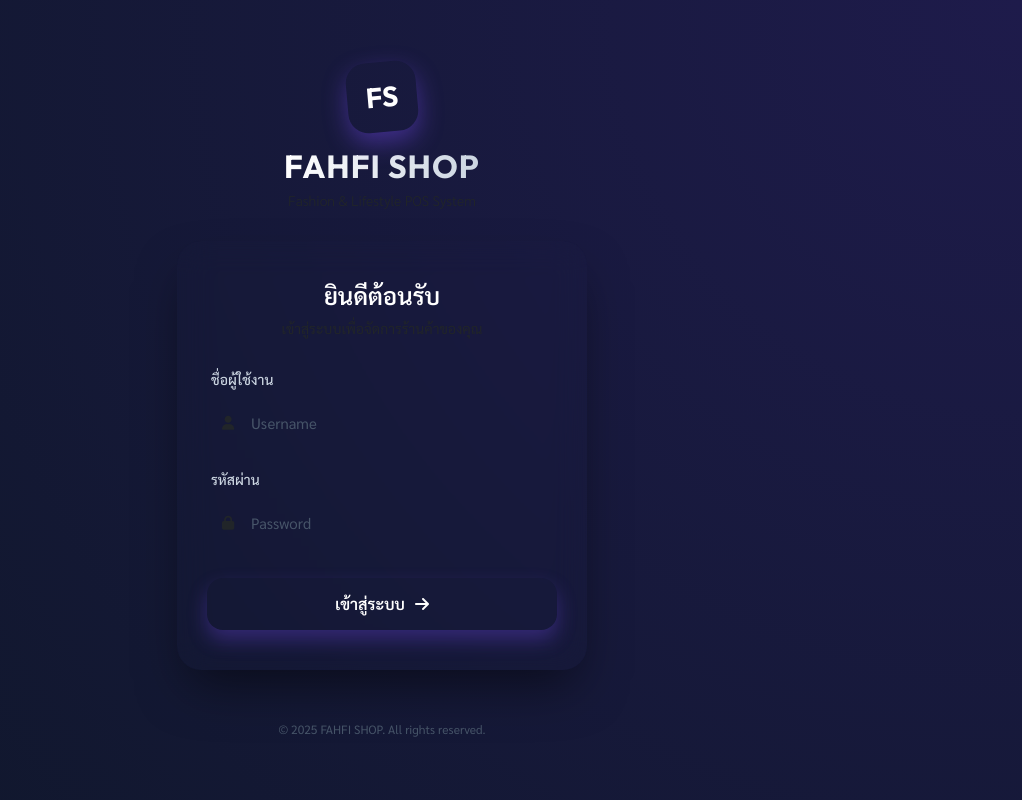
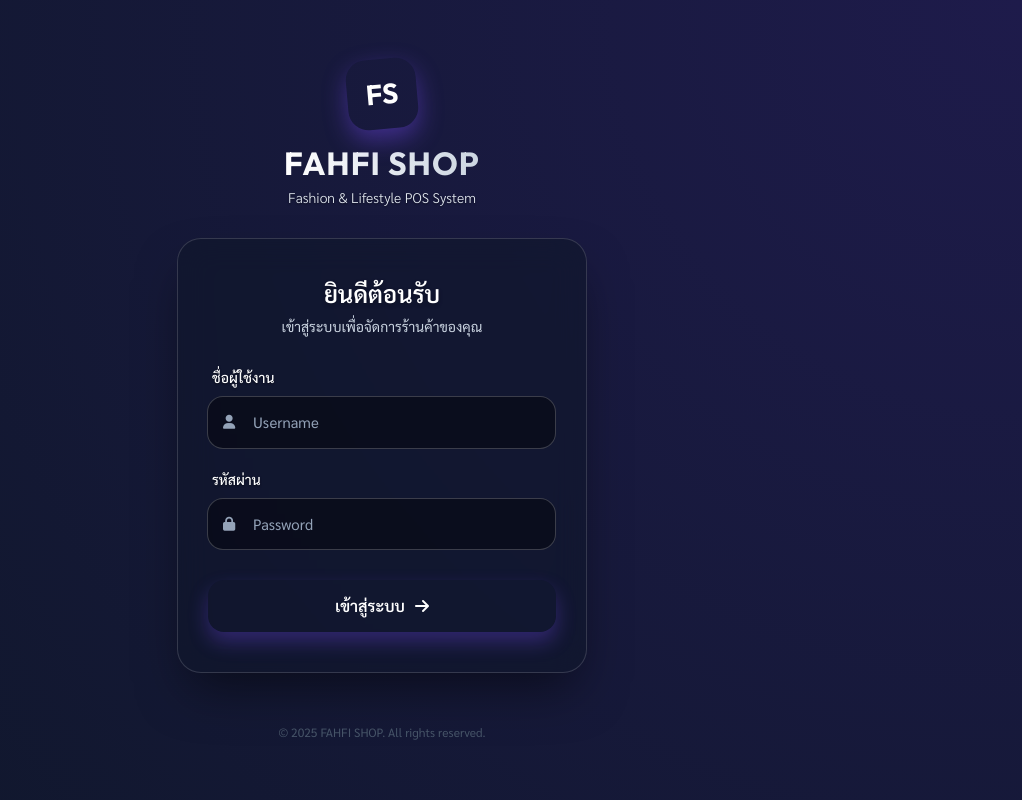
Before and after one commit to Amp-Apirak/fahfi_shop, a Nuxt app in the folder frontend/: page /login in a window 1280 px wide. Shown: the whole page, without its empty margins (258-1280 px from the left). Built offline with nearby package versions, Linux system fonts and the light colour scheme.

Commit message:
feat: Add new login page with modern glassmorphism UI and basic authentication.

```diff
--- a/frontend/app/pages/login.vue
+++ b/frontend/app/pages/login.vue
@@ -230,18 +230,19 @@ const handleLogin = async () => {
 
 .brand-subtitle {
   margin: 5px 0 0;
-  color: var(--text-muted);
+  color: #e2e8f0; /* Lighter text */
   font-size: 14px;
   font-weight: 300;
+  text-shadow: 0 1px 2px rgba(0,0,0,0.5);
 }
 
 /* Glass Card */
 .card-glass {
   width: 100%;
-  background: var(--glass-bg);
+  background: rgba(15, 23, 42, 0.6); /* Darker semi-transparent bg for better contrast */
   backdrop-filter: blur(16px);
   -webkit-backdrop-filter: blur(16px);
-  border: 1px solid var(--glass-border);
+  border: 1px solid rgba(255, 255, 255, 0.15);
   border-radius: 24px;
   padding: 40px 30px;
   box-shadow: 0 25px 50px -12px rgba(0, 0, 0, 0.5);
@@ -257,12 +258,13 @@ const handleLogin = async () => {
   font-size: 24px;
   font-weight: 600;
   margin: 0 0 8px;
-  color: white;
+  color: #ffffff;
+  text-shadow: 0 2px 4px rgba(0,0,0,0.3);
 }
 
 .card-header p {
   font-size: 14px;
-  color: var(--text-muted);
+  color: #cbd5e1; /* Lighter text */
   margin: 0;
 }
 
@@ -282,8 +284,9 @@ const handleLogin = async () => {
 .input-group label {
   font-size: 14px;
   font-weight: 500;
-  color: #cbd5e1;
+  color: #ffffff; /* Pure white for labels */
   margin-left: 4px;
+  text-shadow: 0 1px 2px rgba(0,0,0,0.5);
 }
 
 .input-wrapper {
@@ -295,19 +298,20 @@ const handleLogin = async () => {
 .input-icon {
   position: absolute;
   left: 16px;
-  color: var(--text-muted);
+  color: #94a3b8;
   font-size: 14px;
   pointer-events: none;
   transition: color 0.3s ease;
+  z-index: 10;
 }
 
 .input-wrapper input {
   width: 100%;
   padding: 14px 16px 14px 45px;
-  background: var(--input-bg);
-  border: 1px solid var(--glass-border);
+  background: rgba(0, 0, 0, 0.4); /* Darker input bg */
+  border: 1px solid rgba(255, 255, 255, 0.2);
   border-radius: 16px;
-  color: white;
+  color: #ffffff; /* White text input */
   font-size: 15px;
   transition: all 0.3s ease;
 }
@@ -315,7 +319,7 @@ const handleLogin = async () => {
 .input-wrapper input:focus {
   outline: none;
   border-color: var(--secondary-color);
-  background: rgba(15, 23, 42, 0.8);
+  background: rgba(0, 0, 0, 0.6);
   box-shadow: 0 0 0 4px rgba(124, 77, 255, 0.15);
 }
 
@@ -324,7 +328,8 @@ const handleLogin = async () => {
 }
 
 .input-wrapper input::placeholder {
-  color: #475569;
+  color: #94a3b8; /* Lighter placeholder */
+  opacity: 1;
 }
 
 /* Error Message */
```
